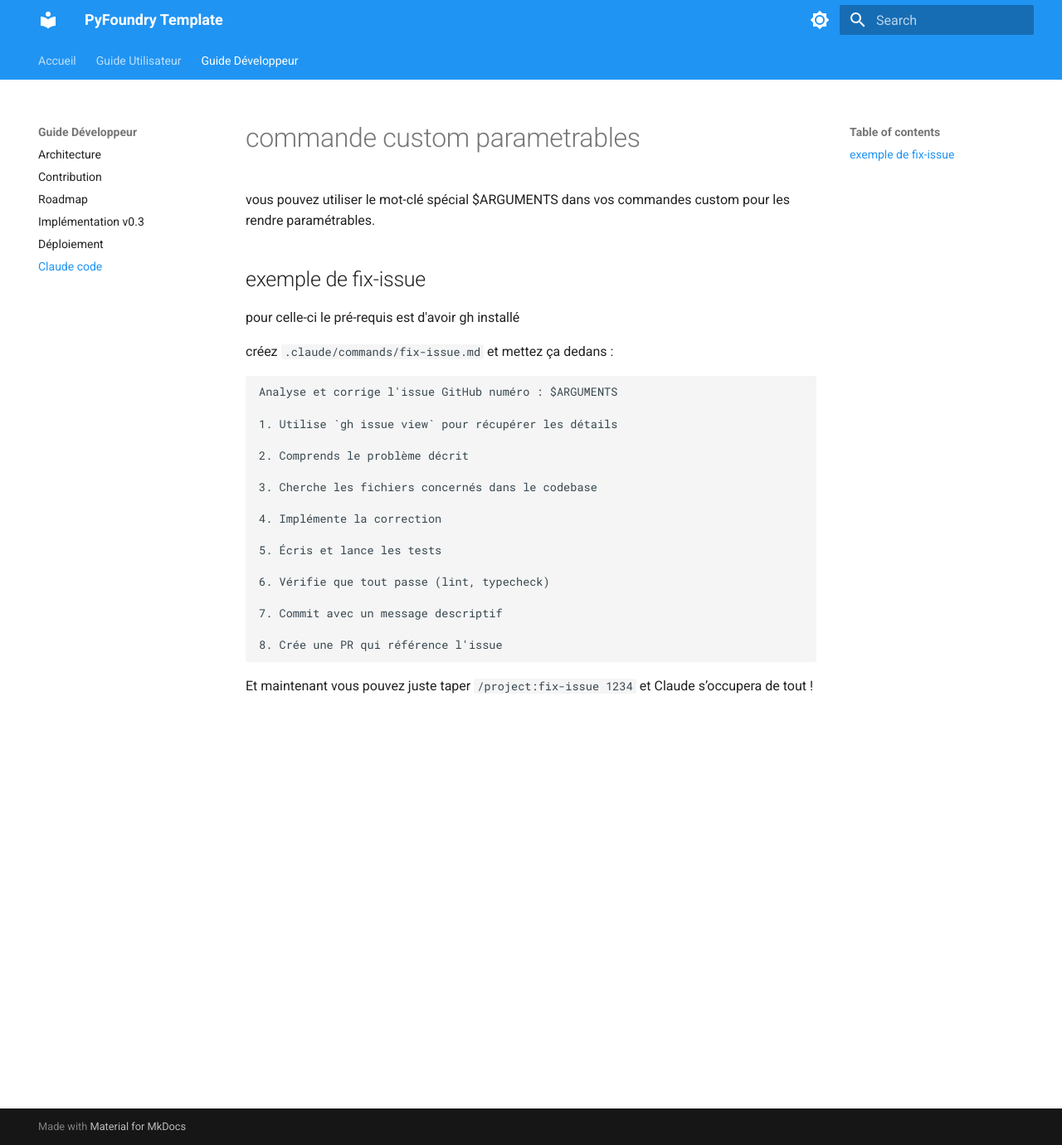
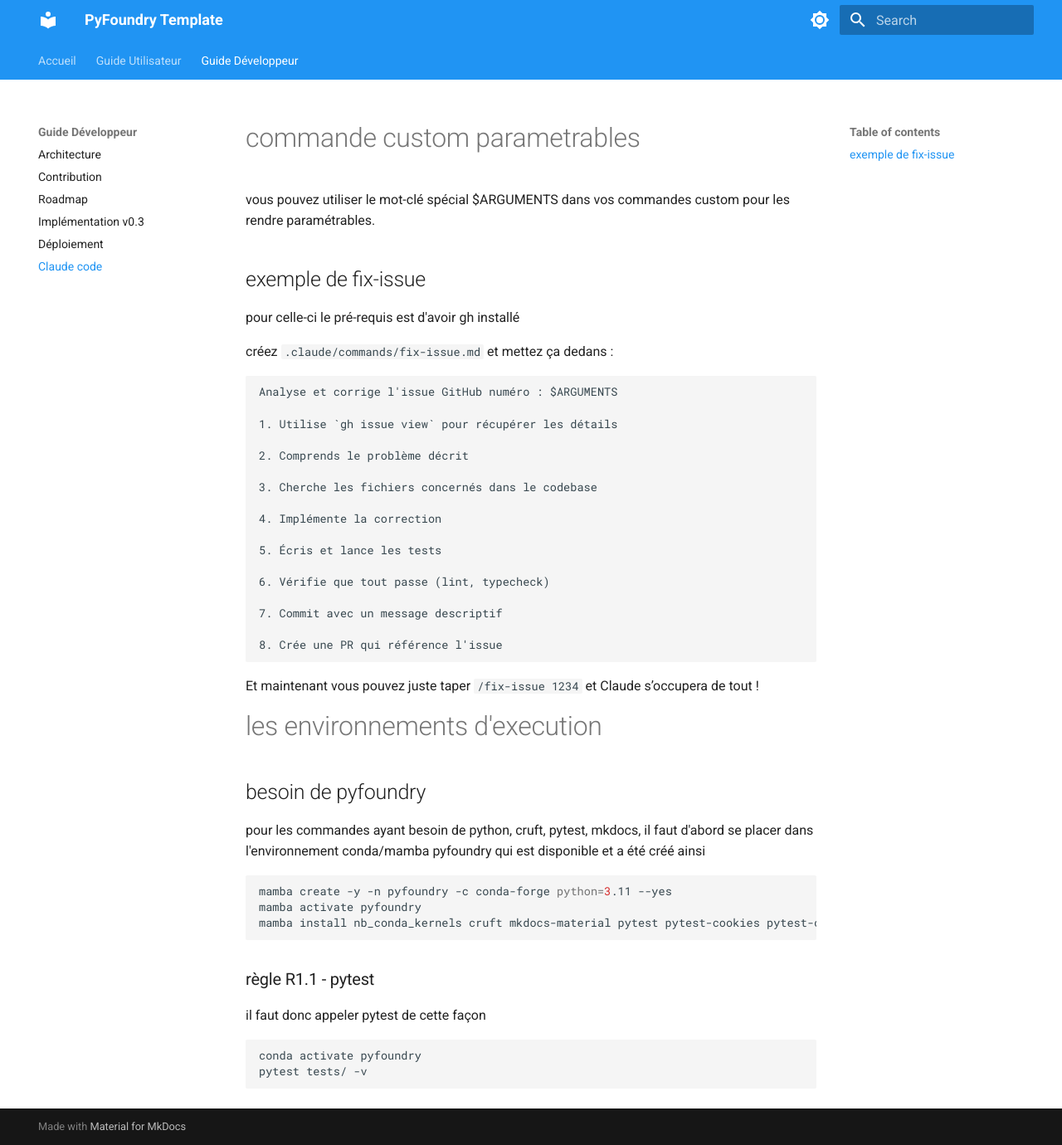
Before and after one commit to castorfou/PyFoundry, an MkDocs documentation site: the page built from docs/dev/claude-code.md, in a window 1280 px wide and 1380 px high. Shown: the whole window at 83% size. Built offline with MkDocs 1.6.1 and Material for MkDocs 9.7.7, drawn with Linux system fonts in a browser that asks for light colours.

Commit message:
la doc pour executer pytest

````diff
--- a/docs/dev/claude-code.md
+++ b/docs/dev/claude-code.md
@@ -28,4 +28,25 @@
 8. Crée une PR qui référence l'issue
 ```
 
-Et maintenant vous pouvez juste taper `/project:fix-issue 1234` et Claude s’occupera de tout !
+Et maintenant vous pouvez juste taper `/fix-issue 1234` et Claude s’occupera de tout !
+
+# les environnements d'execution
+
+## besoin de pyfoundry
+
+pour les commandes ayant besoin de python, cruft, pytest, mkdocs, il faut d'abord se placer dans l'environnement conda/mamba pyfoundry qui est disponible et a été créé ainsi
+
+```bash
+mamba create -y -n pyfoundry -c conda-forge python=3.11 --yes
+mamba activate pyfoundry
+mamba install nb_conda_kernels cruft mkdocs-material pytest pytest-cookies pytest-cov pre-commit ruff mypy --yes
+```
+
+### règle R1.1 - pytest
+
+il faut donc appeler pytest de cette façon
+
+```bash
+conda activate pyfoundry
+pytest tests/ -v
+```
````
